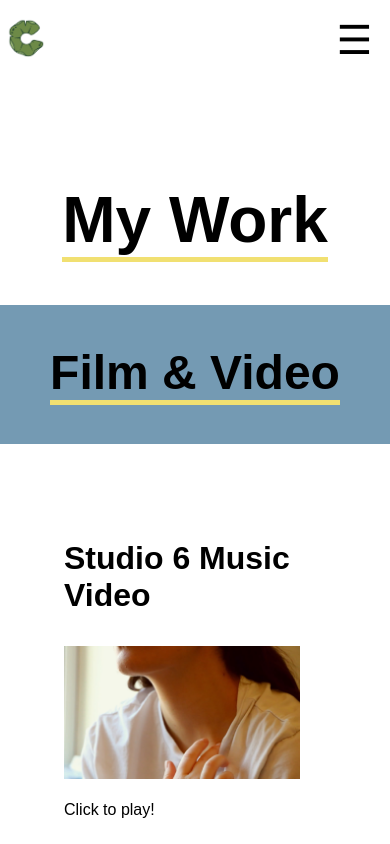
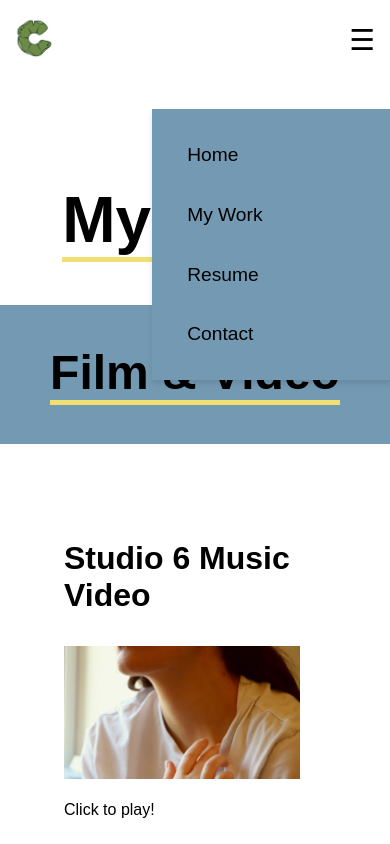
Before and after one commit to cschwartz01/cschwartz01.github.io, a plain HTML site: page pages/work.html in a window 390 px wide. Both pictures are taken after a click on the button "Toggle Menu". Shown: the top 844 px of the page. Drawn offline with Linux system fonts and the light colour scheme; a web font is replaced by a local one.

Commit message:
fix: menu toggle

```diff
--- a/css/styles-new.css
+++ b/css/styles-new.css
@@ -152,29 +152,42 @@ header img {
     justify-content: flex-end;
     width: auto;
     background: none;
-    justify-content: flex-end;
     list-style: none;
     grid-gap: 2vw;
-    /* font-size: var(--h3-size); */
 }
 
-#menu:hover {
+#menu li {
+    padding: 10px;
+    transition: color 0.3s ease;
+}
+
+#menu li:hover {
     color: var(--tertiary-color);
 }
 
 #menu a {
     text-decoration: none;
     color: var(--text-color);
-    /* font-size: 2.5em; */
 }
 
 #menu-toggle {
     display: none;
+    background: none;
+    border: none;
+    font-size: 1.8rem;
+    cursor: pointer;
+    z-index: 1000;
+    padding: 10px;
+}
+
+#menu-toggle:focus {
+    outline: none;
 }
 
 #menu.active {
     display: flex;
-    align-items: center;
+    align-items: flex-start;
+    width: fit-content;
 }
 
 .nav:hover .menu {
@@ -564,7 +577,7 @@ button {
 }
 
 /* Tablet and Mobile Styles */
-@media (max-width: 600px) {
+@media (max-width: 768px) {
     header {
         display: flex;
         flex-direction: row;
@@ -572,26 +585,23 @@ button {
         justify-content: space-between;
         height: auto;
         max-width: 100vw;
-        overflow-x: hidden;
-        box-sizing: border-box;
-        /* border: 2px solid red; */
+        padding: 10px;
+    }
+
+    #header-img-wrapper {
+        z-index: 1001;
     }
 
     header img {
-        /* border: 2px solid yellow; */
-        height: 2.5rem;
+        height: 40px;
         width: auto;
+        margin: 5px;
     }
 
     /* Show hamburger icon */
     #menu-toggle {
-        font-size: 2.5rem;
-        background: none;
-        border: none;
-        color: var(--text-color);
-        cursor: pointer;
         display: block;
-        margin: 1rem 0;
+        margin-right: 15px;
     }
 
     /* Hide the menu initially */
@@ -600,23 +610,44 @@ button {
         flex-direction: column;
         background-color: var(--primary-color);
         position: absolute;
-        top: 70px;
-        right: 20px;
-        padding: 1rem;
-        border-radius: 8px;
+        left: auto;
+        right: 2vw;
+        width: fit-content;
+        min-width: 200px;
+        padding: 20px;
+        box-shadow: 0 4px 6px rgba(0, 0, 0, 0.1);
+        z-index: 999;
     }
 
-    /* Reveal menu on hover over hamburger */
-    #menu-toggle:hover + #menu,
-    #menu:hover {
+    /* Show menu when active class is added */
+    #menu.active {
         display: flex;
+        align-items: flex-start;
+    }
+
+    #menu li {
+        padding: 15px;
+        text-align: left;
+        width: 100%;
+        border-bottom: 1px solid rgba(255, 255, 255, 0.2);
+    }
+
+    #menu li:last-child {
+        border-bottom: none;
+    }
+
+    #menu a {
+        display: block;
+        width: 100%;
+        font-size: 1.2rem;
+        text-align: left;
     }
 
     /* Tidy nav container */
     nav {
         flex-direction: column;
         align-items: flex-end;
-        width: 100%;
+        padding-right: 0;
     }
 
     #hello-section {
--- a/nav-script.js
+++ b/nav-script.js
@@ -1,3 +1,46 @@
-document.getElementById('menu-toggle').addEventListener('click', function() {
-    document.getElementById('menu').classList.toggle('active');
+document.addEventListener('DOMContentLoaded', function() {
+    const menuToggle = document.getElementById('menu-toggle');
+    const menu = document.getElementById('menu');
+    const menuItems = menu.querySelectorAll('a');
+
+    // Toggle menu when clicking the hamburger button
+    menuToggle.addEventListener('click', function(e) {
+        e.stopPropagation();
+        menu.classList.toggle('active');
+        // Set position based on viewport size
+        positionMenu();
+    });
+
+    // Close menu when clicking on a menu item
+    menuItems.forEach(item => {
+        item.addEventListener('click', function() {
+            if (window.innerWidth <= 768) {
+                menu.classList.remove('active');
+            }
+        });
+    });
+
+    // Close menu when clicking outside
+    document.addEventListener('click', function(e) {
+        if (!menu.contains(e.target) && !menuToggle.contains(e.target)) {
+            menu.classList.remove('active');
+        }
+    });
+
+    // Update menu visibility on window resize
+    window.addEventListener('resize', function() {
+        if (window.innerWidth > 768) {
+            menu.classList.remove('active');
+        } else if (menu.classList.contains('active')) {
+            positionMenu();
+        }
+    });
+
+    // Helper function to position the menu properly
+    function positionMenu() {
+        if (window.innerWidth <= 768) {
+            const headerHeight = document.querySelector('header').offsetHeight;
+            menu.style.top = headerHeight + 'px';
+        }
+    }
 });
--- a/pages/work.html
+++ b/pages/work.html
@@ -10,9 +10,11 @@
 
     <!-- Header -->
     <header>
-        <a href="javascript:window.scrollTo(0,0);">
-            <img src="../images/logo-no-text.png" alt="Charlie Schwartz Logo">
-        </a>
+        <div id="header-img-wrapper">
+            <a href="javascript:window.scrollTo(0,0);">
+                <img src="../images/logo-no-text.png" alt="Charlie Schwartz Logo">
+            </a>
+        </div>
         <nav>
             <button id="menu-toggle" aria-label="Toggle Menu">&#9776;</button>
             <ul id="menu">
```
Also changed, not shown: index.html (+0 -6 lines), pages/contact.html (+5 -3 lines), pages/resume.html (+5 -3 lines).
